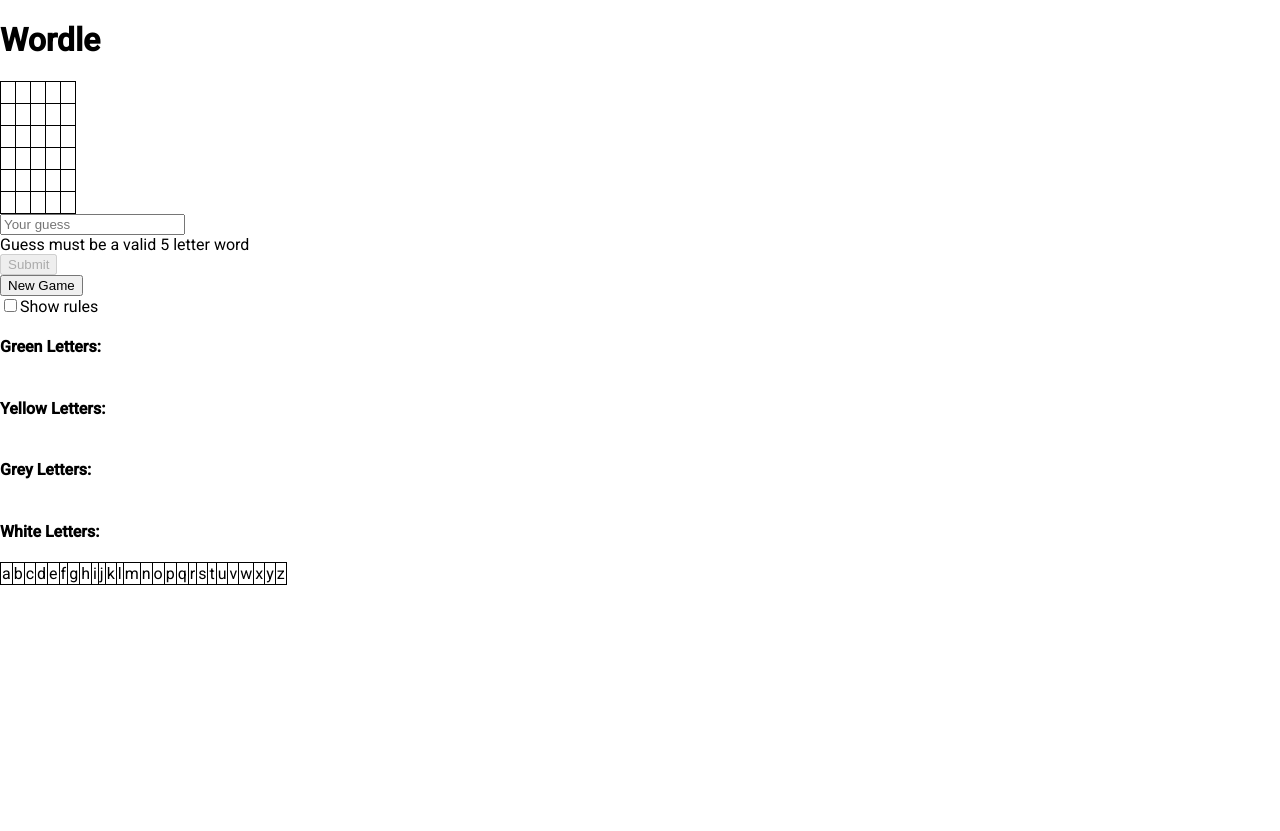
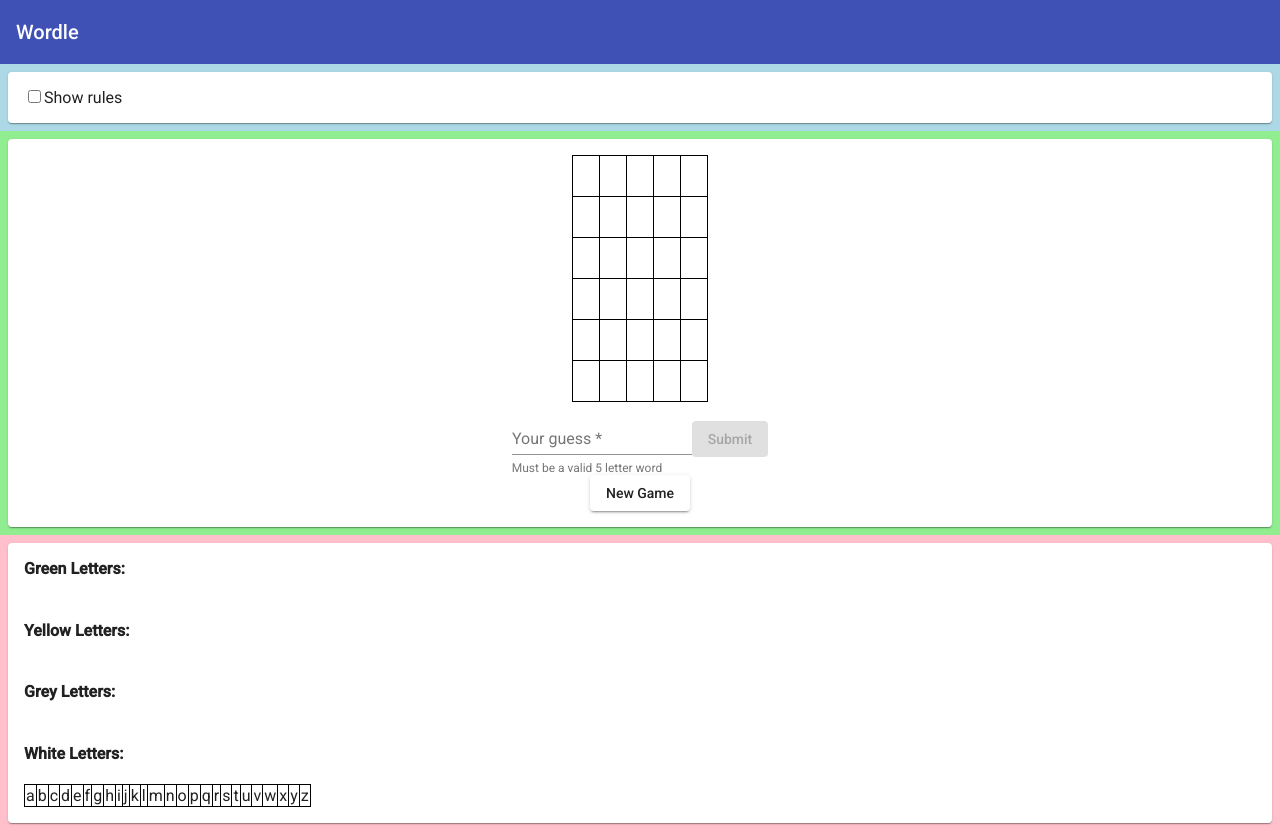
Before and after one commit to andreashsy/wordle, an Angular app: page / in a window 1280 px wide. Built offline with nearby package versions, Linux system fonts and the light colour scheme.

Commit message:
ADD: some basic styling

```diff
--- a/src/app/app.component.css
+++ b/src/app/app.component.css
@@ -14,3 +14,40 @@
 .N {
     background-color: lightgrey;
 }
+
+mat-card {
+  margin-bottom: 8px;
+  margin-right: 8px;
+  margin-top: 8px;
+  margin-left: 8px;
+}
+
+.center {
+  margin-left: auto;
+  margin-right: auto
+}
+
+.max-width {
+  width: 100%;
+}
+
+.game-font {
+  font-size: 2em;
+  text-align: center;
+}
+
+.game-table {
+  margin-bottom: 8px;
+}
+
+#col-1 {
+  background-color: lightblue;
+}
+
+#col-2 {
+  background-color: lightgreen;
+}
+
+#col-3 {
+  background-color: pink;
+}
--- a/src/app/app.component.html
+++ b/src/app/app.component.html
@@ -1,6 +1,37 @@
-<h1>Wordle</h1>
+<mat-toolbar color="primary">
+  <mat-toolbar-row>
+    <span>Wordle</span>
+  </mat-toolbar-row>
+</mat-toolbar>
+<div class="content">
+  <div
+  fxLayout="column"
+  fxLayoutAlign="center"
+  >
+    <div fxLayout="column" name="col-1" id="col-1" fxFlex="grow">
+      <mat-card>
+        <input type="checkbox" name="checkbox-rules" (change)="onCheckBoxChange()">
+        <label for="checkbox-rules">Show rules</label>
+        <div name="rules" *ngIf="showRules">
+          <h3>Rules</h3>
+          <ul>
+              <li>Guess a five letter English word</li>
+              <li>You have six attempts</li>
+              <li>Guesses must be a valid word (based on an internal list; not all words included)</li>
+              <li>If a letter is in the word and in the correct position, it appears as green</li>
+              <li>If a letter is in the word but not in the correct position, it appears as yellow</li>
+              <li>If a letter is not in the word, it appears as grey</li>
+          </ul>
+        </div>
+      </mat-card>
+    </div>
 
-<table>
+
+    <div fxLayout="column" name="col-2" id="col-2" fxFlex="grow">
+      <mat-card>
+        <div fxLayout="column" fxLayoutAlign="center">
+            <!-- Gameplay Box -->
+            <table class="center game-font game-table">
               <tr *ngFor="let prediction of player.predictions">
                 <td *ngFor="let subprediction of prediction.subpredictions"
                     class="{{subprediction.resultLetter}}">
@@ -14,33 +45,35 @@
               </tr>
             </table>
 
+          <div>
             <h1 *ngIf="player.hasWon">Congratulations, you win!</h1>
             <h1 *ngIf="player.hasLost">Please try again, answer is: {{player.answer}}</h1>
-
-<form #formDirective="ngForm" [formGroup]="form" (ngSubmit)="processGuess()">
-  <input type="text" formControlName="guess" placeholder="Your guess">
-  <div *ngIf="guessFormControl.hasError('wordNotInList')">
-    Guess must be a valid 5 letter word
-  </div>
-  <button type="submit" [disabled]="player.hasWon || player.hasLost || form.invalid">Submit</button>
-</form>
-<form (ngSubmit)="newGame()">
-  <button type="submit">New Game</button>
-</form>
-<input type="checkbox" name="checkbox-rules" (change)="onCheckBoxChange()">
-<label for="checkbox-rules">Show rules</label>
-<div name="rules" *ngIf="showRules">
-  <h3>Rules</h3>
-  <ul>
-      <li>Guess a five letter English word</li>
-      <li>You have six attempts</li>
-      <li>Guesses must be a valid word (based on an internal list; not all words included)</li>
-      <li>If a letter is in the word and in the correct position, it appears as green</li>
-      <li>If a letter is in the word but not in the correct position, it appears as yellow</li>
-      <li>If a letter is not in the word, it appears as grey</li>
-  </ul>
           </div>
 
+          <div class="center">
+            <form #formDirective="ngForm" [formGroup]="form" (ngSubmit)="processGuess()">
+              <mat-form-field>
+                <input matInput maxlength="{{player.answer.length}}" formControlName="guess" placeholder="Your guess">
+                <mat-hint *ngIf="guessFormControl.hasError('wordNotInList')">
+                  Must be a valid 5 letter word
+                </mat-hint>
+              </mat-form-field>
+              <button type="submit" [disabled]="player.hasWon || player.hasLost || form.invalid" mat-raised-button color="primary">Submit</button>
+            </form>
+          </div>
+
+          <div class="center">
+            <form (ngSubmit)="newGame()">
+              <button mat-raised-button type="submit">New Game</button>
+            </form>
+          </div>
+        </div>
+      </mat-card>
+    </div>
+
+
+    <div name="col-3" id="col-3" fxFlex="grow">
+      <mat-card>
         <h4>Green Letters:</h4>
         <table>
           <tr>
@@ -76,3 +109,7 @@
           </td>
         </tr>
       </table>
+      </mat-card>
+    </div>
+  </div>
+</div>
--- a/src/app/app.component.ts
+++ b/src/app/app.component.ts
@@ -41,13 +41,22 @@
     this.player.updateAllList();
     this.player.checkIfWonOrLost();
     this.guessFormControl.reset('');
+    //this.onClearFormContent();
   }
 
   newGame() {
     console.log('New Game button pressed!');
     this.player = new Player([]);
     this.guessFormControl.reset('');
+    //this.onClearFormContent();
   }
+
+  protected onClearFormContent() {
+    this.form.reset('');
+    Object.keys(this.form.controls).forEach(key => {
+        this.form.controls[key].setErrors(null);
+    });
+}
 
   onCheckBoxChange() {
     console.log('Checkbox changed!');
--- a/src/app/app.module.ts
+++ b/src/app/app.module.ts
@@ -5,6 +5,8 @@
 import { AppRoutingModule } from './app-routing.module';
 import { AppComponent } from './app.component';
 import { BrowserAnimationsModule } from '@angular/platform-browser/animations';
+import { MaterialModule } from './material.module';
+import { FlexLayoutModule } from '@angular/flex-layout';
 
 @NgModule({
   declarations: [
@@ -15,7 +17,9 @@
     AppRoutingModule,
     FormsModule,
     ReactiveFormsModule,
-    BrowserAnimationsModule
+    BrowserAnimationsModule,
+    MaterialModule,
+    FlexLayoutModule
   ],
   providers: [],
   bootstrap: [AppComponent]
--- /dev/null
+++ b/src/app/material.module.ts
@@ -0,0 +1,31 @@
+import { NgModule } from '@angular/core';
+import { MatButtonModule } from '@angular/material/button';
+import { MatCardModule } from '@angular/material/card';
+import { MatCheckboxModule } from '@angular/material/checkbox';
+import { MatInputModule } from '@angular/material/input';
+import { MatFormFieldModule } from '@angular/material/form-field';
+import { MatListModule } from '@angular/material/list';
+import { MatDatepickerModule } from '@angular/material/datepicker';
+import { MatRadioModule } from '@angular/material/radio';
+import { MatToolbarModule } from '@angular/material/toolbar';
+import { MatDividerModule } from '@angular/material/divider';
+
+const MATERIAL = [
+    MatButtonModule,
+    MatCardModule,
+    MatCheckboxModule,
+    MatInputModule,
+    MatFormFieldModule,
+    MatListModule,
+    MatDatepickerModule,
+    MatRadioModule,
+    MatToolbarModule,
+    MatDividerModule
+];
+
+@NgModule ({
+    imports: [MATERIAL],
+    exports: [MATERIAL]
+})
+
+export class MaterialModule {}
```
Lines whose indentation alone changed are shown as unchanged.
